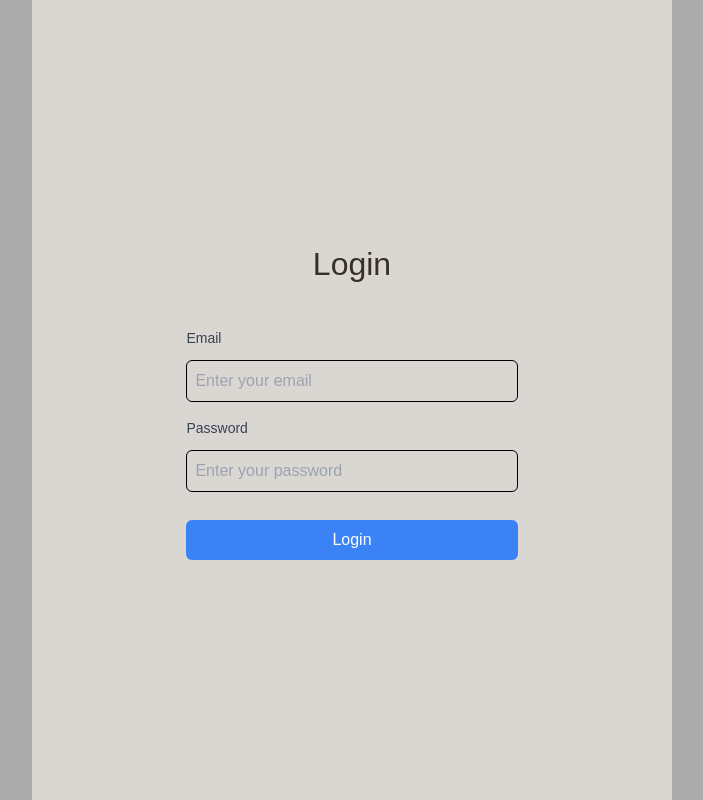
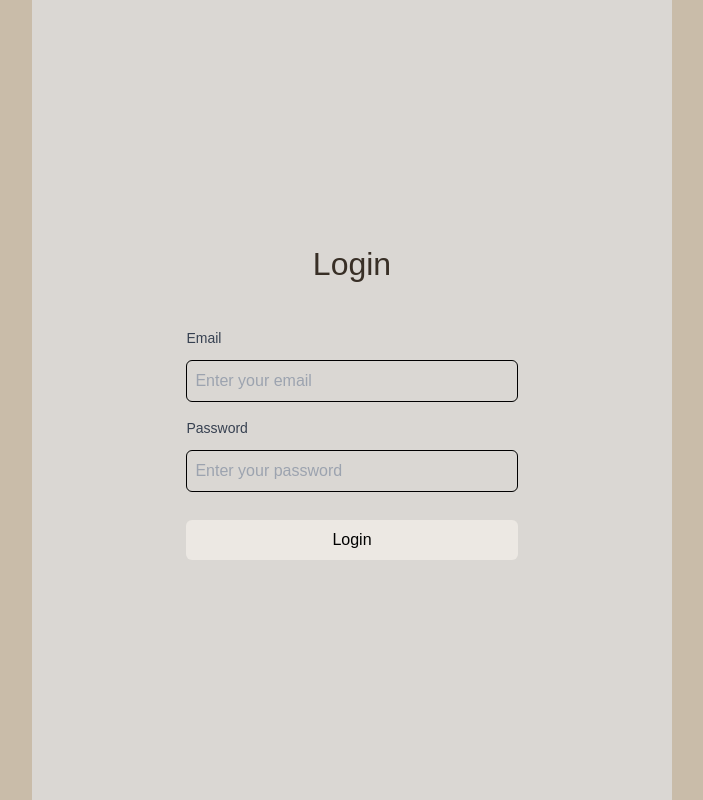
Before and after one commit to quantum-builds/aspire-clinix, a Next.js app: page /login in a window 1280 px wide. Shown: the whole page, without its empty margins (288-991 px from the left). Built offline with nearby package versions, Linux system fonts and the light colour scheme; a web font is replaced by a local one.

Commit message:
linked singin button

```diff
--- a/src/app/book-treatment/components/ExistingPatientSignIn.tsx
+++ b/src/app/book-treatment/components/ExistingPatientSignIn.tsx
@@ -4,7 +4,7 @@ export default function ExistingPatientSignIn() {
   return (
     <div className="flex flex-col items-center gap-[27px] mt-5">
       <p className="text-[16px] font-normal">Existing Patients sign in</p>
-      <Link href={"/"}>
+      <Link href={"/login"}>
         <button className="rounded-[10px] font-normal bg-grey101 text-[13px] leading-[14.75px] px-[45px] py-[16px]">
           Sign in
         </button>
--- a/src/app/login/page.tsx
+++ b/src/app/login/page.tsx
@@ -13,7 +13,7 @@ const LoginForm = () => {
   };
 
   return (
-    <div className="w-full h-screen flex justify-center items-center bg-[#ACACAC] font-opus text-[#382F26]">
+    <div className="w-full h-screen flex justify-center items-center bg-menuBar font-opus text-[#382F26]">
       <form
         onSubmit={handleSubmit}
         className="w-full md:w-1/2 h-full flex flex-col items-center justify-center bg-[#DAD7D3]"
@@ -60,7 +60,7 @@ const LoginForm = () => {
 
           <button
             type="submit"
-            className="w-full p-2 bg-blue-500 text-white rounded-md mt-7"
+            className="w-full p-2 bg-golden50 text-black rounded-md mt-7"
           >
             Login
           </button>
```
